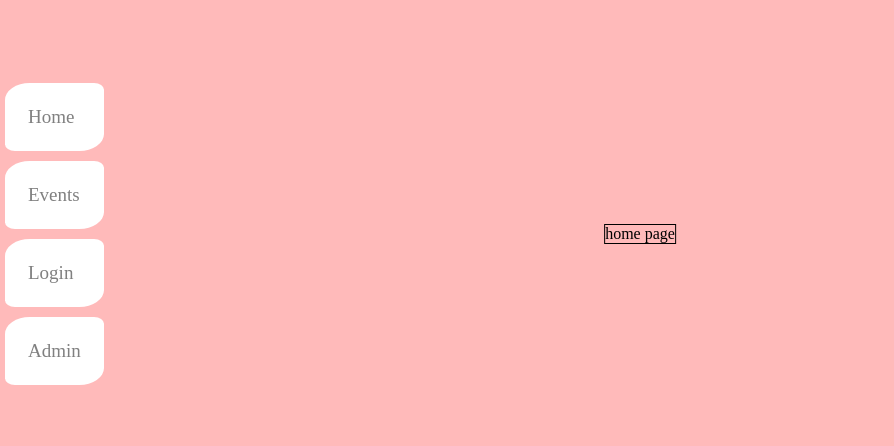
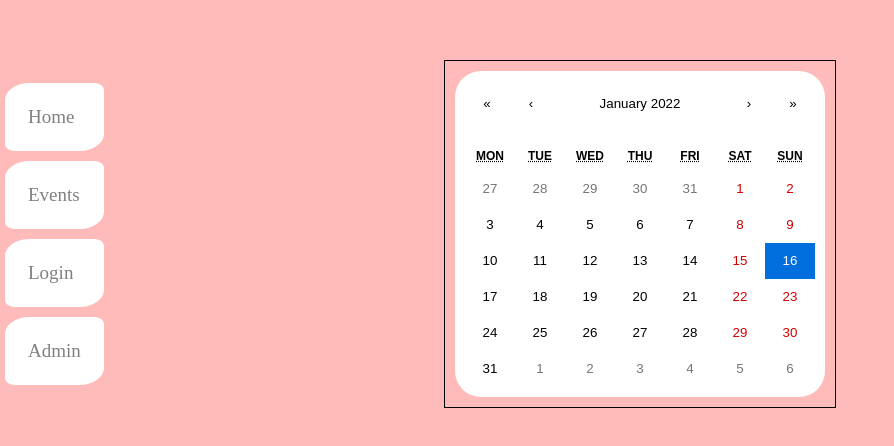
Before and after one commit to digambar-t7/Calendar.Js, a React (Create React App) app: page / in a window 1280 px wide. Shown: the part 166-612 px from the top of the page, without its empty margins (0-894 px from the left). Built offline with nearby package versions, Linux system fonts and the light colour scheme.

Commit message:
Added calendar to the page

```diff
--- a/public/index.html
+++ b/public/index.html
@@ -1,15 +1,12 @@
 <!DOCTYPE html>
 <html lang="en">
+
 <head>
   <meta charset="utf-8" />
   <link rel="icon" href="%PUBLIC_URL%/favicon.ico" />
   <meta name="viewport" content="width=device-width, initial-scale=1" />
   <meta name="theme-color" content="#000000" />
-    <meta
-      name="description"
-      content="Web site created using create-react-app"
-    />
-    <link rel="apple-touch-icon" href="%PUBLIC_URL%/logo192.png" />
+  <meta name="description" content="Web site created using create-react-app" />
   <!--
       manifest.json provides metadata used when your web app is installed on a
       user's mobile device or desktop. See https://developers.google.com/web/fundamentals/web-app-manifest/
@@ -26,6 +23,7 @@
     -->
   <title>Calendar.js</title>
 </head>
+
 <body>
   <noscript>You need to enable JavaScript to run this app.</noscript>
   <div id="root"></div>
@@ -40,4 +38,5 @@
       To create a production bundle, use `npm run build` or `yarn build`.
     -->
 </body>
+
 </html>
--- a/src/App.css
+++ b/src/App.css
@@ -9,10 +9,11 @@ body{
 }
 
 #outer-div{
-  border: 1px solid;
   position: absolute;
   top: 50%;
   left: 50%;
   transform: translate(-50%, -50%);
   max-width: 73vw;
+  padding: 10px;
+  border: 1px solid;
 }
--- a/src/app/components/Home.js
+++ b/src/app/components/Home.js
@@ -1,10 +1,16 @@
-import React from 'react'
+import React, { useState } from 'react'
+import Calendar from 'react-calendar'
+import 'react-calendar/dist/Calendar.css';
 import '../styles/Home.css'
 
 const Home = () => {
+    const [date, setDate] = useState(new Date());
+    const changeDate = () => {
+        setDate(date);
+    }
     return (
-        <div>
-            home page
+        <div id='Home'>
+            <Calendar value={date} onChange={changeDate} />
         </div>
     )
 }
--- a/src/app/styles/Home.css
+++ b/src/app/styles/Home.css
@@ -0,0 +1,9 @@
+#Home{
+    padding: 10px;
+    border-radius: 26px;
+    background: white;
+}
+
+.react-calendar{
+    border: none;
+}
```
Also changed, not shown: public/manifest.json. Lines whose indentation alone changed are shown as unchanged.
